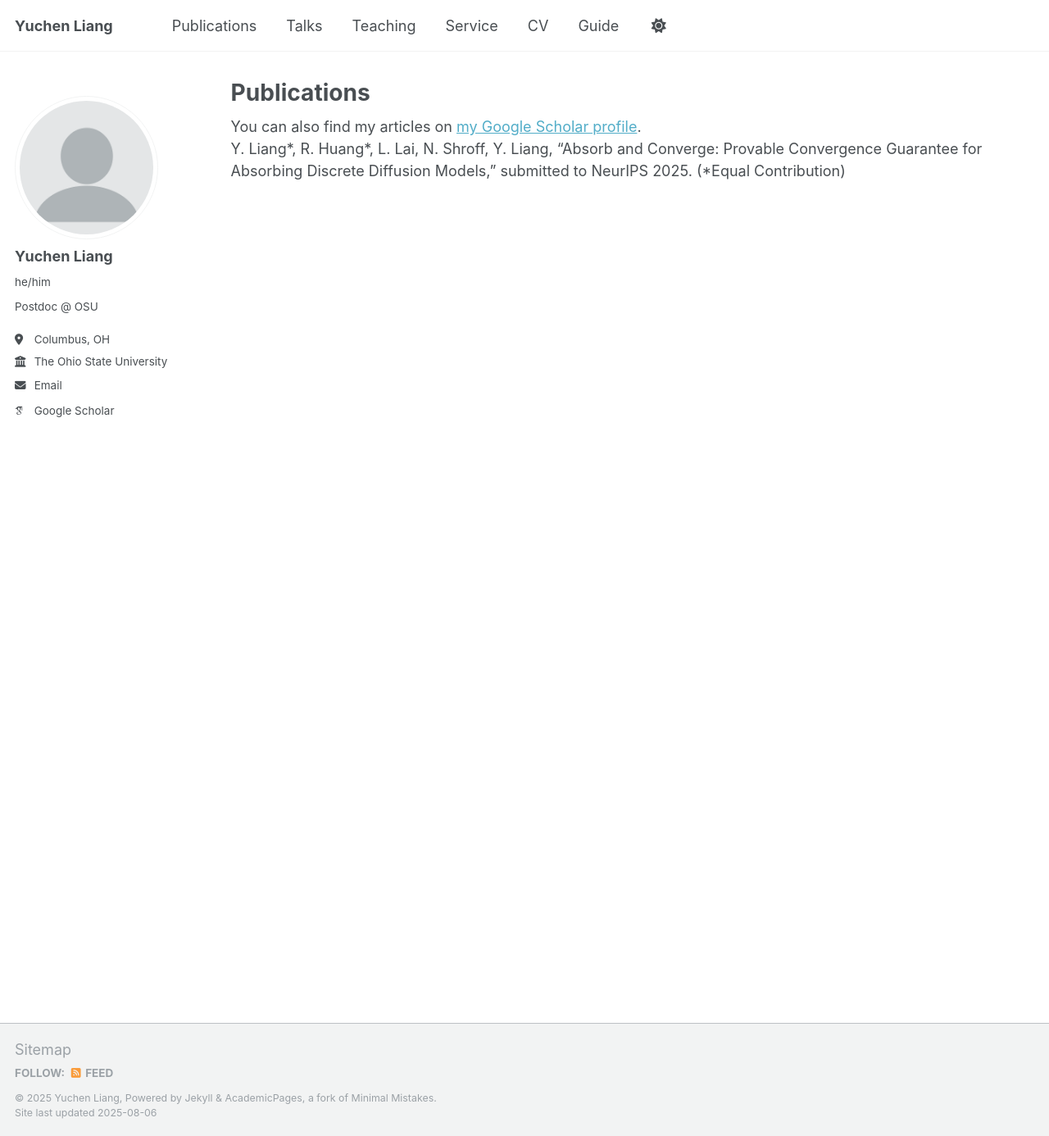
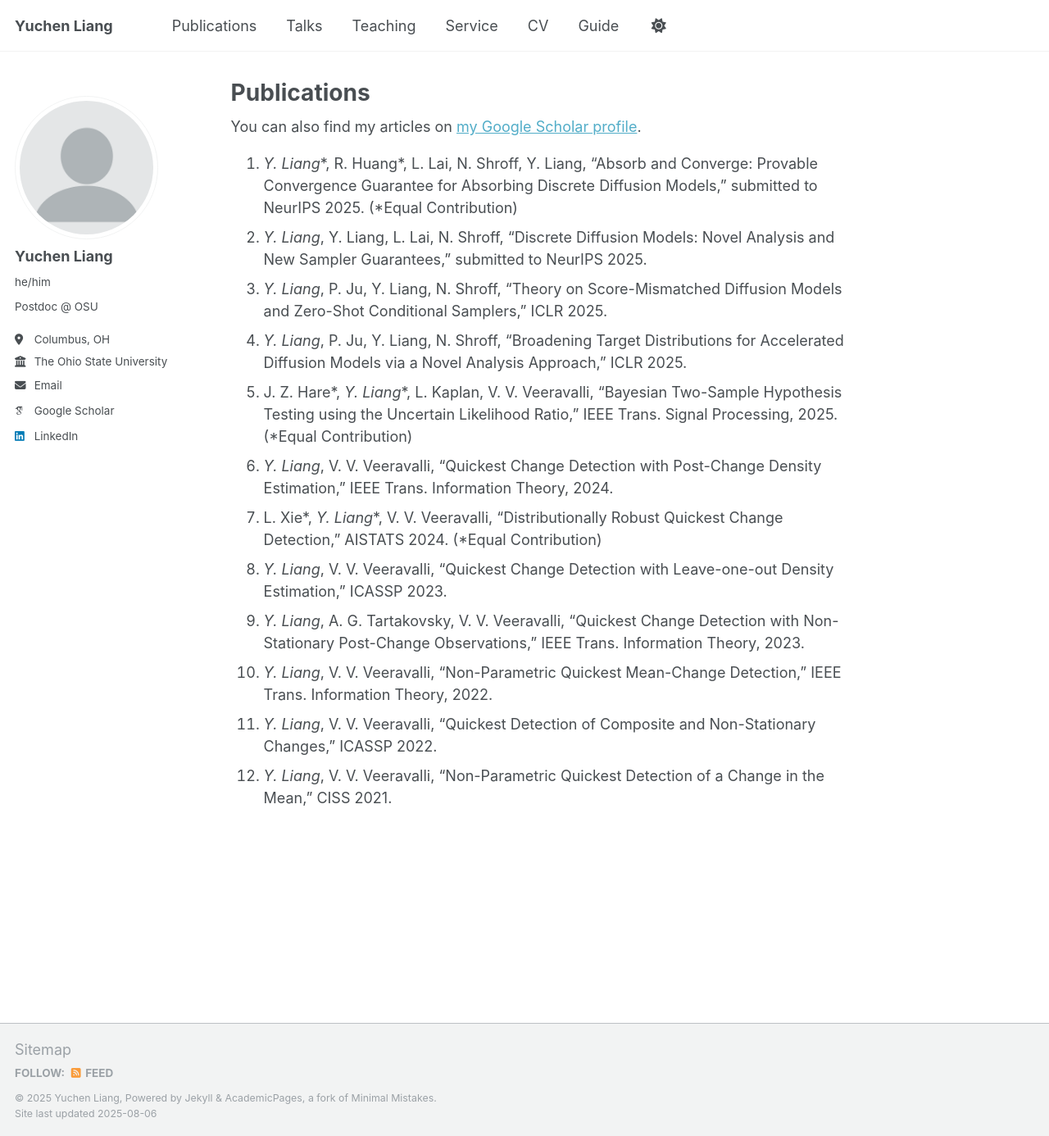
Before and after one commit to yuchenliang1/yuchenliang1.github.io, a Jekyll site: the page built from _pages/publications.md, in a window 1280 px wide and 1386 px high. Shown: the whole window at 82% size. Built offline with Jekyll 4.4.1, drawn with Linux system fonts in a browser that asks for light colours; some web fonts are replaced; a script that is not in the unit is left out.

Commit message:
publications

```diff
--- a/_config.yml
+++ b/_config.yml
@@ -62,7 +62,7 @@ author:
   keybase          : # Username
   instagram        : # Username
   lastfm           : # Username
-  linkedin         : # Username
+  linkedin         : "yuchen-liang-a45162105" # Username
   mastodon         : # URL
   medium           : # URL
   pinterest        : # Username
--- a/_data/navigation.yml
+++ b/_data/navigation.yml
@@ -33,7 +33,7 @@ main:
   #   url: /cv-json/
 
   - title: "CV"
-    url: files/Yuchen_Liang_CV.pdf
+    url: /files/Yuchen_Liang_CV.pdf
 
   - title: "Guide"
     url: /markdown/
--- a/_pages/publications.html
+++ b/_pages/publications-ref.html
@@ -11,9 +11,7 @@ author_profile: true
 
 {% include base_path %}
 
-Y. Liang*, R. Huang*, L. Lai, N. Shroff, Y. Liang, “Absorb and Converge: Provable Convergence Guarantee for Absorbing Discrete Diffusion Models,” submitted to NeurIPS 2025. (*Equal Contribution)
-
-<!-- New style rendering if publication categories are defined -->
+New style rendering if publication categories are defined -->
 <!-- {% if site.publication_category %}
   {% for category in site.publication_category  %}
     {% assign title_shown = false %}
@@ -32,4 +30,4 @@ Y. Liang*, R. Huang*, L. Lai, N. Shroff, Y. Liang, “Absorb and Converge: Prova
   {% for post in site.publications reversed %}
     {% include archive-single.html %}
   {% endfor %}
-{% endif %} -->
+{% endif %}
--- /dev/null
+++ b/_pages/publications.md
@@ -0,0 +1,26 @@
+---
+permalink: /publications/
+title: Publications
+author_profile: true
+redirect_from:
+  - /publications.html
+---
+
+{% if site.author.googlescholar %}
+  <div class="wordwrap">You can also find my articles on <a href="{{site.author.googlescholar}}">my Google Scholar profile</a>.</div>
+{% endif %}
+
+{% include base_path %}
+
+1.	*Y. Liang*\*, R. Huang\*, L. Lai, N. Shroff, Y. Liang, “Absorb and Converge: Provable Convergence Guarantee for Absorbing Discrete Diffusion Models,” submitted to NeurIPS 2025. (\*Equal Contribution)
+2.	*Y. Liang*, Y. Liang, L. Lai, N. Shroff, “Discrete Diffusion Models: Novel Analysis and New Sampler Guarantees,” submitted to NeurIPS 2025.
+3.	*Y. Liang*, P. Ju, Y. Liang, N. Shroff, “Theory on Score-Mismatched Diffusion Models and Zero-Shot Conditional Samplers,” ICLR 2025.
+4.	*Y. Liang*, P. Ju, Y. Liang, N. Shroff, “Broadening Target Distributions for Accelerated Diffusion Models via a Novel Analysis Approach,” ICLR 2025.
+5.	J. Z. Hare\*, *Y. Liang*\*, L. Kaplan, V. V. Veeravalli, “Bayesian Two-Sample Hypothesis Testing using the Uncertain Likelihood Ratio,” IEEE Trans. Signal Processing, 2025. (\*Equal Contribution)
+6.	*Y. Liang*, V. V. Veeravalli, “Quickest Change Detection with Post-Change Density Estimation,” IEEE Trans. Information Theory, 2024.
+7.	L. Xie\*, *Y. Liang*\*, V. V. Veeravalli, “Distributionally Robust Quickest Change Detection,” AISTATS 2024. (\*Equal Contribution)
+8.	*Y. Liang*, V. V. Veeravalli, “Quickest Change Detection with Leave-one-out Density Estimation,” ICASSP 2023.
+9.	*Y. Liang*, A. G. Tartakovsky, V. V. Veeravalli, “Quickest Change Detection with Non-Stationary Post-Change Observations,” IEEE Trans. Information Theory, 2023.
+10.	*Y. Liang*, V. V. Veeravalli, “Non-Parametric Quickest Mean-Change Detection,” IEEE Trans. Information Theory, 2022.
+11.	*Y. Liang*, V. V. Veeravalli, “Quickest Detection of Composite and Non-Stationary Changes,” ICASSP 2022.
+12.	*Y. Liang*, V. V. Veeravalli, “Non-Parametric Quickest Detection of a Change in the Mean,” CISS 2021.
```
Also changed, not shown: other parts of _pages/publications-ref.html (+1 -1 lines).
